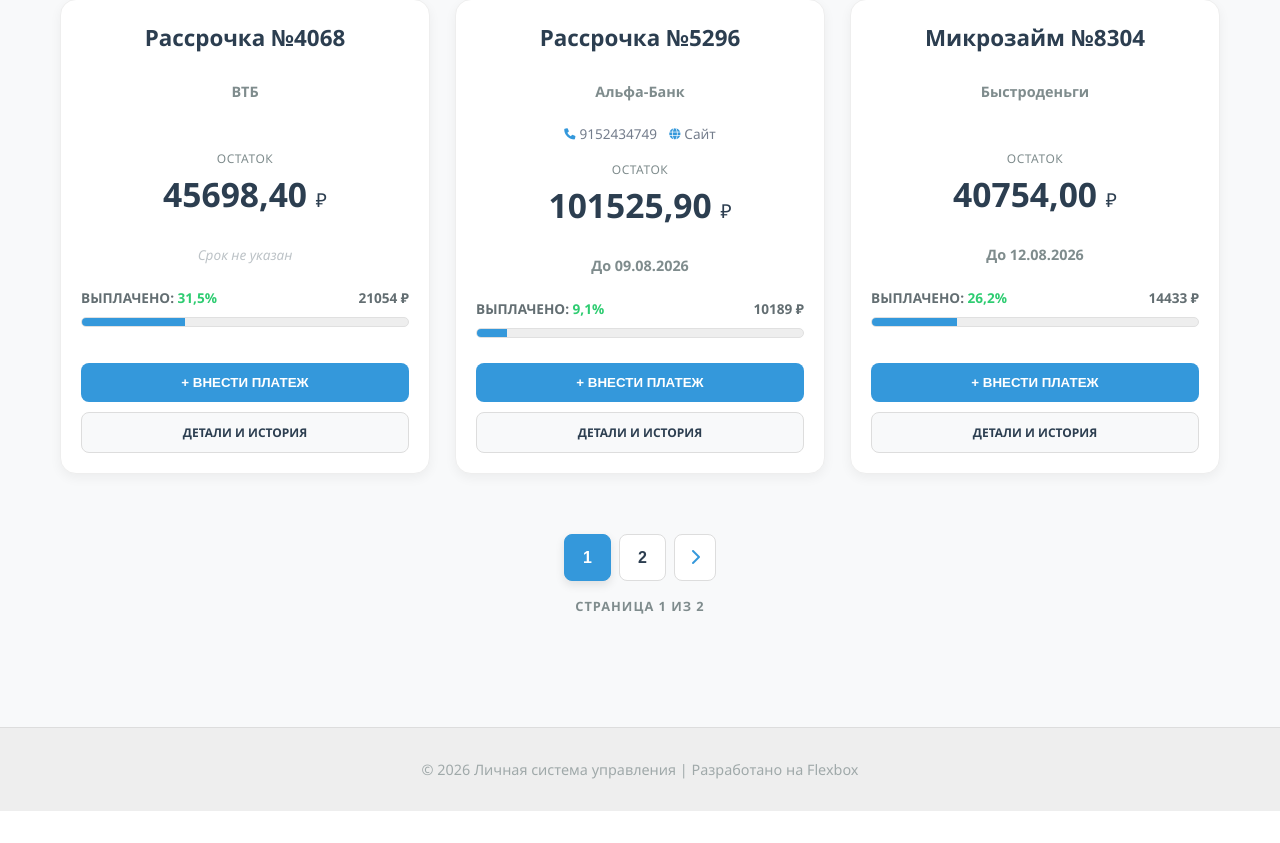
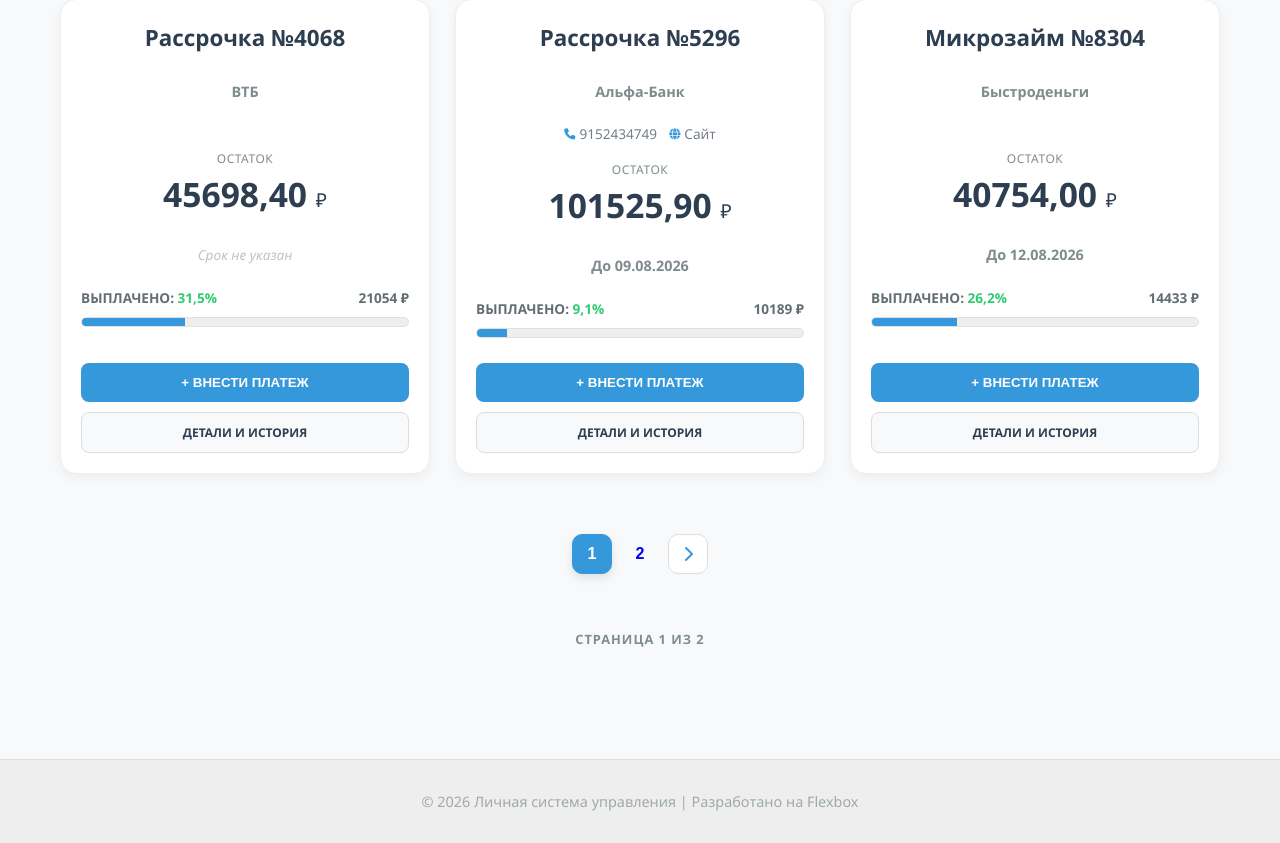
Before and after one commit to fghh111fghh/Depts, a Django app: page /depts/ in a window 1280 px wide. Shown: the part 2207-3050 px from the top of the page. Before the commit the page ends 3018 px from the top, so only its background shows below. Run offline with Django 5.2, Linux system fonts and the light colour scheme; data comes from the database, SQL or seed files in the repository; both versions use the stored data as it was after the commit.

Commit message:
Произведен рефакторинг шаблона records_list.html

```diff
--- a/depts/app_depts/static/app_depts/css/styles.css
+++ b/depts/app_depts/static/app_depts/css/styles.css
@@ -1048,3 +1048,121 @@ body {
 .btn-confirm:active, .btn-cancel:active {
     transform: scale(0.97);
 }
+
+.empty-state {
+    grid-column: 1 / -1;
+    text-align: center;
+    padding: 60px 20px;
+    background: white;
+    border-radius: 20px;
+    border: 2px dashed #eee;
+    display: flex;
+    flex-direction: column;
+    align-items: center;
+}
+
+.empty-state-icon {
+    font-size: 3rem;
+    color: #dfe6e9;
+    margin-bottom: 15px;
+}
+
+.empty-state-text {
+    color: #7f8c8d;
+    font-size: 1.2rem;
+    margin-bottom: 25px;
+}
+
+.btn-reset-filters {
+    display: inline-block;
+    background: var(--primary-color);
+    color: white;
+    padding: 12px 30px;
+    border-radius: 30px;
+    text-decoration: none;
+    font-weight: bold;
+    transition: all 0.2s ease;
+    box-shadow: 0 4px 15px rgba(52, 152, 219, 0.3);
+}
+
+.btn-reset-filters:hover {
+    transform: translateY(-2px);
+    box-shadow: 0 6px 20px rgba(52, 152, 219, 0.4);
+}
+
+.pagination-container {
+    margin-top: 60px;
+    display: flex;
+    justify-content: center;
+    align-items: center;
+    gap: 8px;
+    font-family: sans-serif;
+    padding-bottom: 40px; /* Добавим немного отступа снизу страницы */
+}
+
+/* Задел на будущее: общие стили для ссылок-кнопок пагинации */
+.pagination-container a,
+.pagination-container span {
+    display: flex;
+    align-items: center;
+    justify-content: center;
+    min-width: 40px;
+    height: 40px;
+    padding: 0 10px;
+    border-radius: 10px;
+    text-decoration: none;
+    font-weight: 600;
+    transition: all 0.2s ease;
+}
+
+.pagination-arrow {
+    padding: 10px 15px;
+    background: white;
+    border: 1px solid #ddd;
+    border-radius: 8px;
+    text-decoration: none;
+    color: var(--primary-color);
+    font-weight: bold;
+    transition: all 0.2s ease;
+    display: flex;
+    align-items: center;
+    justify-content: center;
+}
+
+.pagination-arrow:hover {
+    background: #f8f9fa;
+    border-color: var(--primary-color);
+    transform: translateX(-3px); /* Слегка сдвигаем влево при наведении */
+}
+
+.pagination-current {
+    padding: 10px 18px;
+    background: var(--primary-color);
+    color: white;
+    border: 1px solid var(--primary-color);
+    border-radius: 8px;
+    font-weight: 800;
+    cursor: default;
+    box-shadow: 0 4px 10px rgba(0,0,0,0.1);
+    display: inline-block;
+}
+
+.pagination-link:hover {
+    border-color: var(--primary-color);
+    color: var(--primary-color);
+    background-color: #f0f7ff;
+}
+
+.pagination-arrow.next:hover {
+    transform: translateX(3px); /* Сдвиг вправо */
+}
+
+.pagination-info {
+    text-align: center;
+    margin-top: 15px;
+    color: var(--text-muted);
+    font-size: 0.8rem;
+    font-weight: bold;
+    text-transform: uppercase;
+    letter-spacing: 1px;
+}
--- a/depts/app_depts/templates/app_depts/records_list.html
+++ b/depts/app_depts/templates/app_depts/records_list.html
@@ -226,32 +226,37 @@
                 </div>
             </div>
         {% empty %}
-            <div style="grid-column: 1 / -1; text-align: center; padding: 60px; background: white; border-radius: 20px; border: 2px dashed #eee;">
-                <p style="color: #7f8c8d; font-size: 1.2rem; margin-bottom: 25px;">По вашему запросу ничего не найдено.</p>
-                <a href="{% url 'app_depts:records_list' %}" style="display: inline-block; background: var(--primary-color); color: white; padding: 12px 30px; border-radius: 30px; text-decoration: none; font-weight: bold;">СБРОСИТЬ ВСЕ ФИЛЬТРЫ</a>
+    <div class="empty-state">
+        <div class="empty-state-icon">
+            <i class="fa-solid fa-magnifying-glass"></i>
+        </div>
+        <p class="empty-state-text">По вашему запросу ничего не найдено.</p>
+        <a href="{% url 'app_depts:records_list' %}" class="btn-reset-filters">
+            СБРОСИТЬ ВСЕ ФИЛЬТРЫ
+        </a>
     </div>
 {% endfor %}
     </div>
 
    {% if is_paginated %}
-<div style="margin-top: 60px; display: flex; justify-content: center; align-items: center; gap: 8px; font-family: sans-serif;">
+<div class="pagination-container">
 
     {# Кнопка НАЗАД (стрелка) #}
     {% if page_obj.has_previous %}
         <a href="?page={{ page_obj.previous_page_number }}{% if search_query %}&q={{ search_query }}{% endif %}{% if current_sort %}&sort={{ current_sort }}{% endif %}{% if current_type %}&creditor_type={{ current_type }}{% endif %}{% if show_paid %}&show_paid=1{% endif %}"
-           style="padding: 10px 15px; background: white; border: 1px solid #ddd; border-radius: 8px; text-decoration: none; color: var(--primary-color); font-weight: bold; transition: all 0.2s;">
+   class="pagination-arrow">
    <i class="fa-solid fa-chevron-left"></i>
 </a>
 
         {# Номер предыдущей страницы #}
         <a href="?page={{ page_obj.previous_page_number }}{% if search_query %}&q={{ search_query }}{% endif %}{% if current_sort %}&sort={{ current_sort }}{% endif %}{% if current_type %}&creditor_type={{ current_type }}{% endif %}{% if show_paid %}&show_paid=1{% endif %}"
-           style="padding: 10px 18px; background: white; border: 1px solid #ddd; border-radius: 8px; text-decoration: none; color: var(--dark-bg); font-weight: bold;">
+   class="pagination-link">
    {{ page_obj.previous_page_number }}
 </a>
     {% endif %}
 
     {# АКТИВНАЯ СТРАНИЦА (без ссылки) #}
-    <span style="padding: 10px 18px; background: var(--primary-color); color: white; border: 1px solid var(--primary-color); border-radius: 8px; font-weight: 800; cursor: default; box-shadow: 0 4px 10px rgba(0,0,0,0.1);">
+    <span class="pagination-current">
     {{ page_obj.number }}
 </span>
 
@@ -259,19 +264,19 @@
     {% if page_obj.has_next %}
         {# Номер следующей страницы #}
         <a href="?page={{ page_obj.next_page_number }}{% if search_query %}&q={{ search_query }}{% endif %}{% if current_sort %}&sort={{ current_sort }}{% endif %}{% if current_type %}&creditor_type={{ current_type }}{% endif %}{% if show_paid %}&show_paid=1{% endif %}"
-           style="padding: 10px 18px; background: white; border: 1px solid #ddd; border-radius: 8px; text-decoration: none; color: var(--dark-bg); font-weight: bold;">
+   class="pagination-link">
    {{ page_obj.next_page_number }}
 </a>
 
         <a href="?page={{ page_obj.next_page_number }}{% if search_query %}&q={{ search_query }}{% endif %}{% if current_sort %}&sort={{ current_sort }}{% endif %}{% if current_type %}&creditor_type={{ current_type }}{% endif %}{% if show_paid %}&show_paid=1{% endif %}"
-           style="padding: 10px 15px; background: white; border: 1px solid #ddd; border-radius: 8px; text-decoration: none; color: var(--primary-color); font-weight: bold; transition: all 0.2s;">
+   class="pagination-arrow next">
    <i class="fa-solid fa-chevron-right"></i>
 </a>
     {% endif %}
 
 </div>
 
-<div style="text-align: center; margin-top: 15px; color: var(--text-muted); font-size: 0.8rem; font-weight: bold; text-transform: uppercase; letter-spacing: 1px;">
+<div class="pagination-info">
     Страница {{ page_obj.number }} из {{ page_obj.paginator.num_pages }}
 </div>
 {% endif %}
```
Also changed, not shown: depts/db.sqlite3. Lines whose indentation alone changed are shown as unchanged.
